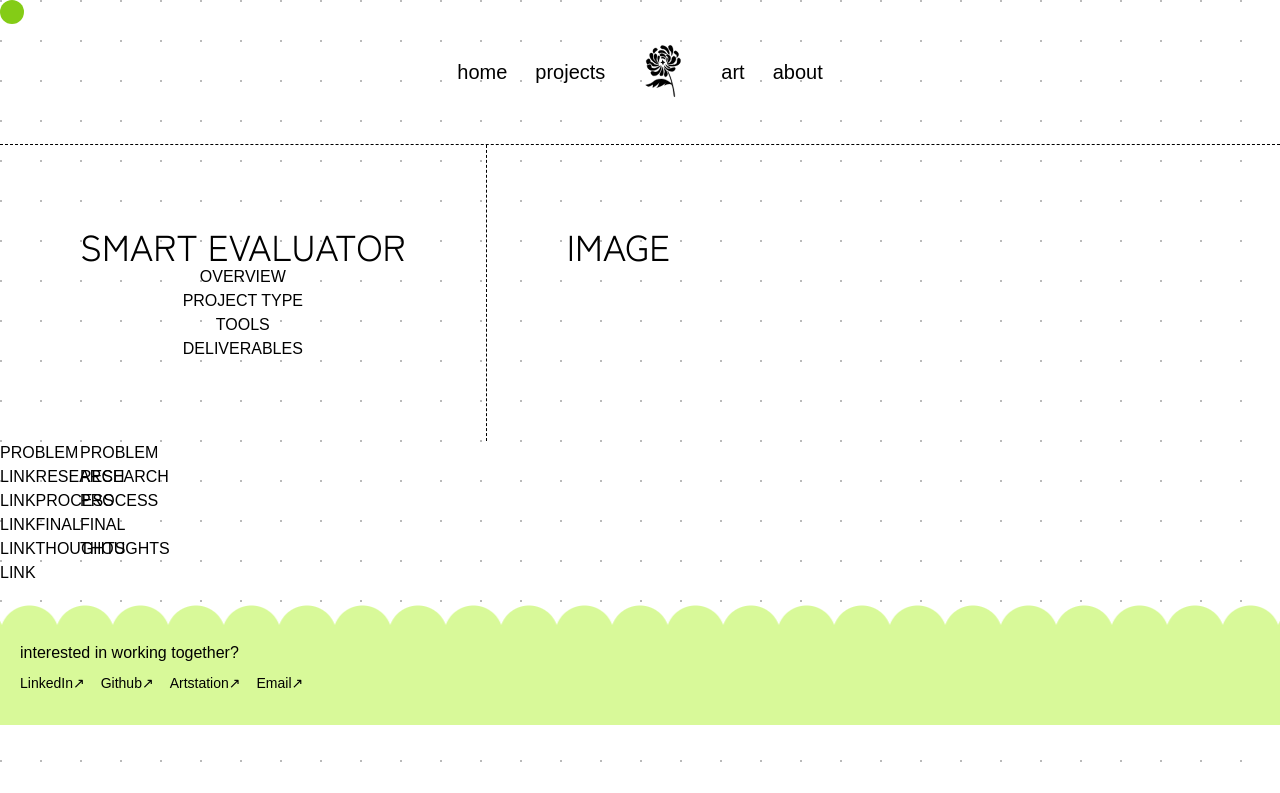
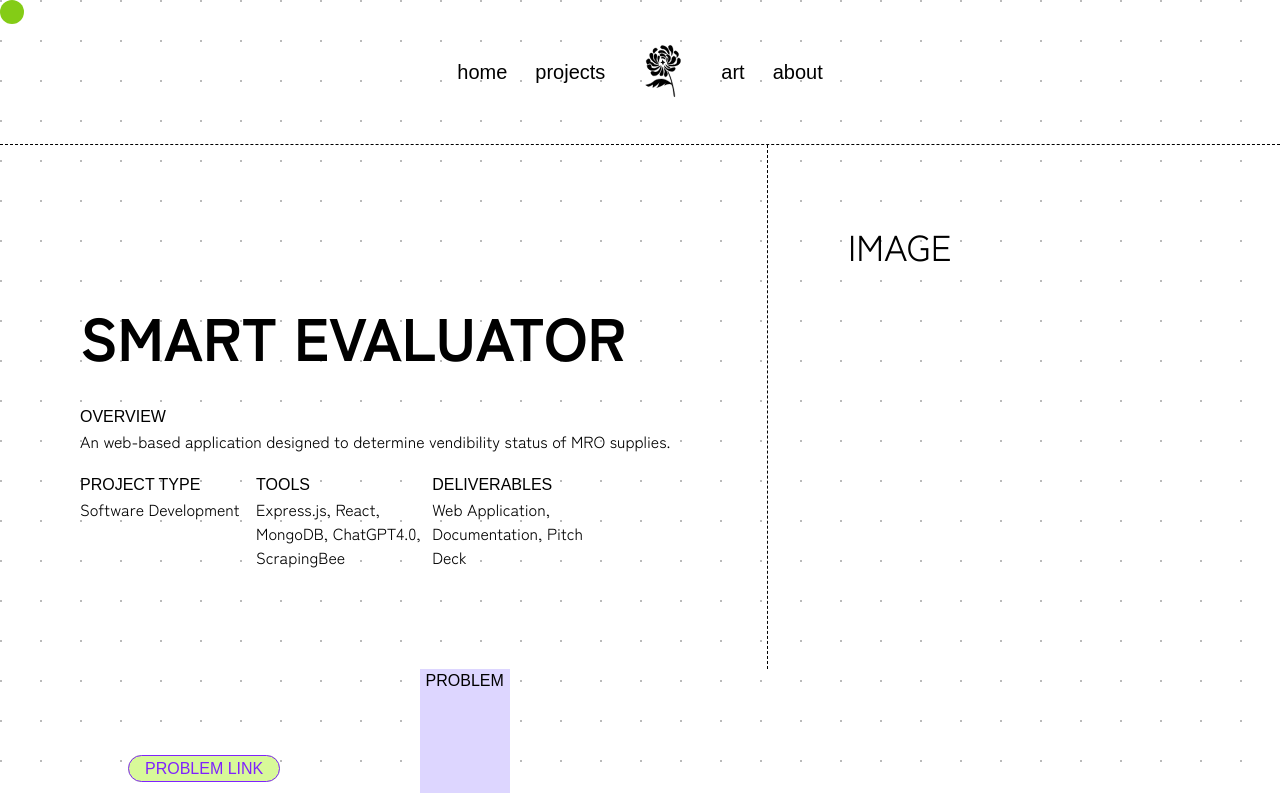
Before and after one commit to dawnstelay/portfolio, a Next.js app: page /projects/smart-evaluator in a window 1280 px wide. Shown: the top 793 px of the page. Built offline with nearby package versions, Linux system fonts and the light colour scheme; a web font is replaced by a local one.

Commit message:
color palette + project page layout

```diff
--- a/app/page.tsx
+++ b/app/page.tsx
@@ -1,9 +1,36 @@
 'use client'
 import Image from "next/image";
 import Link from "next/link";
-import ImageModal from "../components/imagemodal";
+import Card from "../components/card"
 
 export default function Home() {
+
+  const projects= [
+    {
+      title: "CocoCoins",
+      image: "/banner.png",
+      tags: ["", ""],
+      descriptor: "Information about CocoCoins will go here.",
+      link: "/projects/cococoins"
+    },
+
+    {
+      title: "Skin to Skin",
+      image: "/banner.png",
+      tags: ["", ""],
+      descriptor: "Information about sts will go here.",
+      link: "/projects/skin-to-skin"
+    },
+
+    {
+      title: "RPG'py",
+      image: "/banner.png",
+      tags: ["", ""],
+      descriptor: "Information about rpgpy will go here.",
+      link: "/projects/rpgpy"
+    }
+  ]
+
   return (
     <main className="font-dm_mono">
 
--- a/app/projects/charm/page.tsx
+++ b/app/projects/charm/page.tsx
@@ -5,7 +5,7 @@ export default function charm() {
                 Charm Design
 
                 Brief: Charm believes there's more to tea than just tea! They know that tea is a way of relaxing and unwinding,
-                which is why they'vr created a monthly subscription box for all the tea lovers out there. The box can be customized
+                which is why they've created a monthly subscription box for all the tea lovers out there. The box can be customized
                 to fit the neesds of their customers, and each month the customer gets a secret flavour to try out.
                 Charm wants their branding to feel relaxing, minimal, and unique.
 
--- a/app/projects/cococoins/page.tsx
+++ b/app/projects/cococoins/page.tsx
@@ -6,6 +6,15 @@ export default function cococoins() {
 
                 a beach-themed budget and finance tracker ⋆˚꩜｡
                 utilizes the MEAN Stack: MongoDb, Express, Angular (w/Bootstrap), and Node.js
+                Color Palette:
+                #2A5360
+                #04757B
+                #53ABA9
+                #EADBD4
+                #E1CDC7
+                #D4C1B3
+                #A79A8A
+                #3E3630
             </main>
         </div>
     )
--- a/app/projects/skin-to-skin/page.tsx
+++ b/app/projects/skin-to-skin/page.tsx
@@ -8,6 +8,13 @@ export default function sts() {
                 Competitors:
                 INCIDecoder
                 SkinSort
+
+                Current Color Palette
+                #98AA9D
+                #B3C9D6
+                #F2EFE2
+                #2D3536
+                #697C70
             </main>
         </div>
     )
--- a/app/projects/smart-evaluator/page.tsx
+++ b/app/projects/smart-evaluator/page.tsx
@@ -7,19 +7,23 @@ export default function smartEvaluator(){
     return(
         <main className="font-dm_mono width-100 justify-between">
            <section className="flex flex-row">
-                <section className="text-center p-20 border-r border-dashed ">
-                    <h3 className="font-zen text-4xl"> SMART EVALUATOR </h3>
+                <section className="text-left p-20 border-r border-dashed w-[60%]">
+                    <h3 className="font-zen font-bold text-6xl mb-10 mt-20"> SMART EVALUATOR </h3>
                     <h5>OVERVIEW</h5>
-                    <div className="flex flex-col">
-                        <div>
+                    <p className="font-zen">An web-based application designed to determine vendibility status of MRO supplies.</p>
+                    <div className="flex flex-row m-5 ml-0">
+                        <div className="w-[30%]">
                             <h5>PROJECT TYPE</h5>
+                            <p className="font-zen">Software Development</p>
                         </div>
 
-                        <div>
+                        <div className="w-[30%]">
                             <h5>TOOLS</h5>
+                            <p className="font-zen">Express.js, React, MongoDB, ChatGPT4.0, ScrapingBee</p>
                         </div>
-                        <div>
+                        <div className="w-[30%]">
                             <h5>DELIVERABLES</h5>
+                            <p className="font-zen">Web Application, Documentation, Pitch Deck</p>
                         </div>
 
                     </div>
@@ -32,32 +36,35 @@ export default function smartEvaluator(){
             </section>
 
             <section className="flex flex-row">
-                <div className="w-20 b-0">
-                    <a>PROBLEM LINK</a>
-                    <a>RESEARCH LINK</a>
-                    <a>PROCESS LINK</a>
-                    <a>FINAL LINK</a>
-                    <a>THOUGHTS LINK</a>
-                </div>
+
+                    <ul className="m-10 gap-3 top-0 p-10 sticky z-50 self-start">
+                    <li><Link href="#problem" className=" px-4 py-1 items-center border rounded-full bg-lime-200 text-violet-600 m-10">PROBLEM LINK</Link></li>
+                    <li><Link href="#research" className="px-4 py-1 items-center border rounded-full bg-lime-200 text-violet-600 m-10">RESEARCH LINK</Link></li>
+                    <li><Link href="#process" className="px-4 py-1 items-center border rounded-full bg-lime-200 text-violet-600 m-10">PROCESS LINK</Link></li>
+                    <li><Link href="#final" className="px-4 py-1 items-center border rounded-full bg-lime-200 text-violet-600 m-10">FINAL LINK</Link></li>
+                    <li><Link href="#thoughts" className="px-4 py-1 items-center border rounded-full bg-lime-200 text-violet-600 m-10">THOUGHTS LINK</Link></li>
+                    </ul>
+
+
 
                 <div>
-                    <section>
+                    <section id="problem" className="h-100 bg-violet-200 text-center w-full">
                         PROBLEM
                     </section>
 
-                    <section>
+                    <section id="research" className="h-100 bg-violet-200">
                         RESEARCH
                     </section>
 
-                    <section>
+                    <section id="process" className="h-100 bg-violet-200">
                         PROCESS
                     </section>
 
-                    <section>
+                    <section id="final" className="h-100 bg-violet-200">
                         FINAL
                     </section>
 
-                    <section>
+                    <section id="thoughts" className="h-100 bg-violet-200">
                         THOUGHTS
                     </section>
 
--- /dev/null
+++ b/components/card.tsx
@@ -0,0 +1,26 @@
+'use client'
+
+import Image from "next/image";
+
+export default function Card({
+    title,
+    image,
+    tags,
+    descriptor,
+    link,
+}: {
+    title: string
+    image: string
+    tags: string
+    descriptor: string
+    link: string
+}) {
+
+    return (
+        <div>
+            <div >
+                <h2>{title}</h2>
+            </div>
+        </div>
+    )
+}
--- a/components/loader.tsx
+++ b/components/loader.tsx
@@ -33,12 +33,14 @@ export default function Loader({
         {loading && (
             <div className={`fixed inset-0 flex items-center justify-center bg-white z-50 transition-opacity duration-700 ${
                 fadeOut ? "opacity-0" : "opacity-100"}`}>
-                <div className="flex flex-col items-center space-y-6">
+                {/*<div className="flex flex-col items-center space-y-6">
                     <div className="w-10 h-10 border-4 border-amber-500 border-t-transparent rounded-full animate-spin"></div>
                         <p className="font-zen tracking-wide text-sm uppercase">
                         Loading
                         </p>
                 </div>
+                */}
+
             </div>
       )}
 
```
